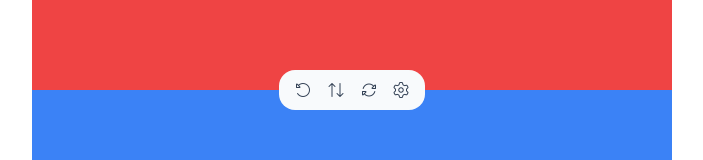
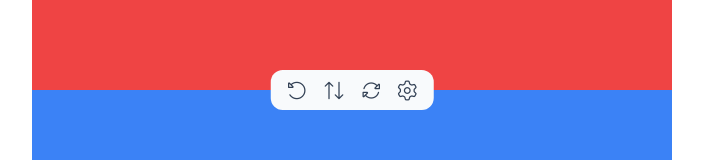
Before and after one commit to dwiwijaya/scoreleague, a Vue app: page / in a window 1280 px wide. Shown: the part 310-470 px from the top of the page, without its empty margins (288-991 px from the left). Built offline with nearby package versions, Linux system fonts and the light colour scheme.

Commit message:
style: resize control setting

```diff
--- a/src/components/Scoreboard.vue
+++ b/src/components/Scoreboard.vue
@@ -128,7 +128,7 @@ function resetGame() {
 
 
 <template>
-  <Confetti v-if="winnerModal"/>
+  <Confetti v-if="winnerModal" />
   <div class="flex items-center justify-center h-[100svh]" :class="[showSettings || winnerModal ? 'blur-md' : '']">
     <div class="h-full w-full sm:w-[40rem] sm:h-[40rem] flex flex-col relative">
       <!-- Player 1 -->
@@ -148,13 +148,15 @@ function resetGame() {
 
       <!-- Control Buttons -->
       <div
-        class="flex gap-4 items-center absolute top-1/2 -translate-y-1/2 -translate-x-1/2 left-1/2 bg-slate-50 w-fit rounded-2xl h-10 px-4">
-        <button class="flex gap-1 items-center text-slate-700" @click="undo"><i class="fal fa-rotate-left"></i></button>
-        <button class="flex gap-1 items-center text-slate-700" @click="flipPositions"><i
-            class="fal fa-arrow-up-arrow-down"></i></button>
-        <button class="flex gap-1 items-center text-slate-700" @click="resetScores"><i class="fal fa-rotate"></i></button>
-        <button class="flex gap-1 items-center text-slate-700" @click="showSettings = true"><i
-            class="fal fa-gear"></i></button>
+        class="flex gap-4 items-center absolute top-1/2 -translate-y-1/2 -translate-x-1/2 left-1/2 bg-slate-50 w-fit rounded-xl h-10 px-4">
+        <button class="flex gap-1 items-center text-slate-700" @click="undo">
+          <i class="fal fa-lg fa-rotate-left"></i></button>
+        <button class="flex gap-1 items-center text-slate-700" @click="flipPositions">
+          <i class="fal fa-lg fa-arrow-up-arrow-down"></i></button>
+        <button class="flex gap-1 items-center text-slate-700" @click="resetScores">
+          <i class="fal fa-lg fa-rotate"></i></button>
+        <button class="flex gap-1 items-center text-slate-700" @click="showSettings = true">
+          <i class="fal fa-lg fa-gear"></i></button>
       </div>
 
       <!-- Player 2 -->
```
